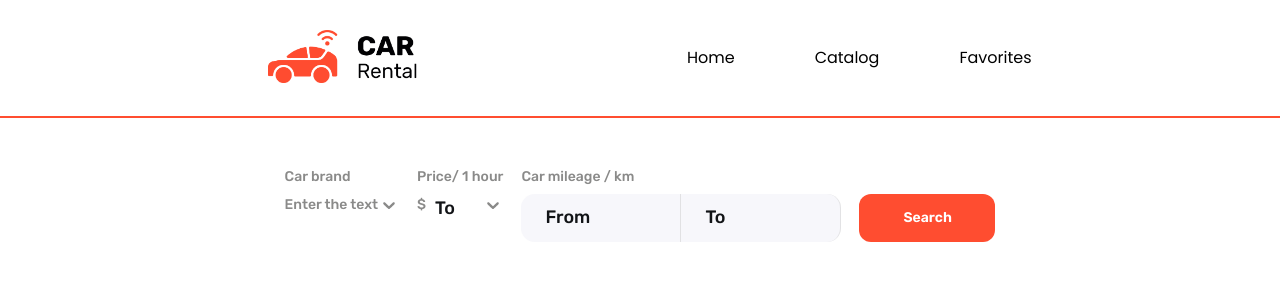
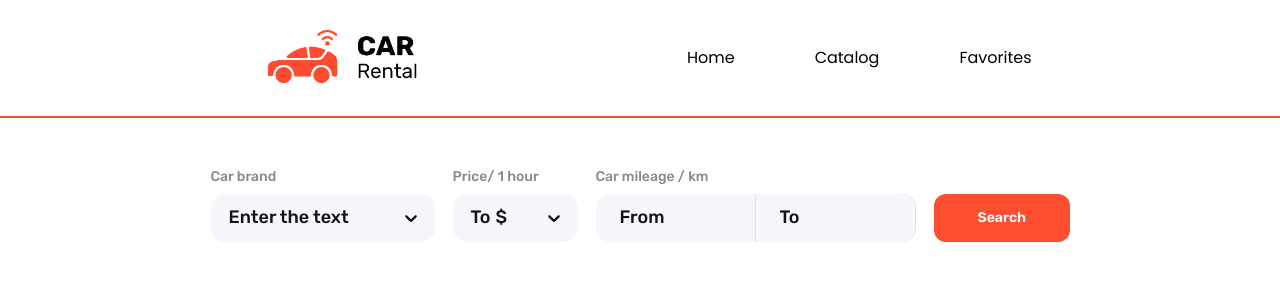
Before and after one commit to VladyslavBiriukov/car-rent, a React (Vite) app: page /catalog in a window 1280 px wide. Shown: the top 292 px of the page. Built offline with nearby package versions, Linux system fonts and the light colour scheme; no server answers.

Commit message:
Update styles.scss

```diff
--- a/src/styles/styles.scss
+++ b/src/styles/styles.scss
@@ -1 +1,13 @@
-@import url('https://fonts.googleapis.com/css2?family=Manrope:wght@400;500;600&display=swap');
+@import "../components//SearchForm/Form.module.scss";
+
+html {
+    font-family: 'Manrope', sans-serif;
+}
+
+body {
+    overflow-x: hidden;
+}
+
+.conteiner {
+    margin: 150px 129px;
+}
```
